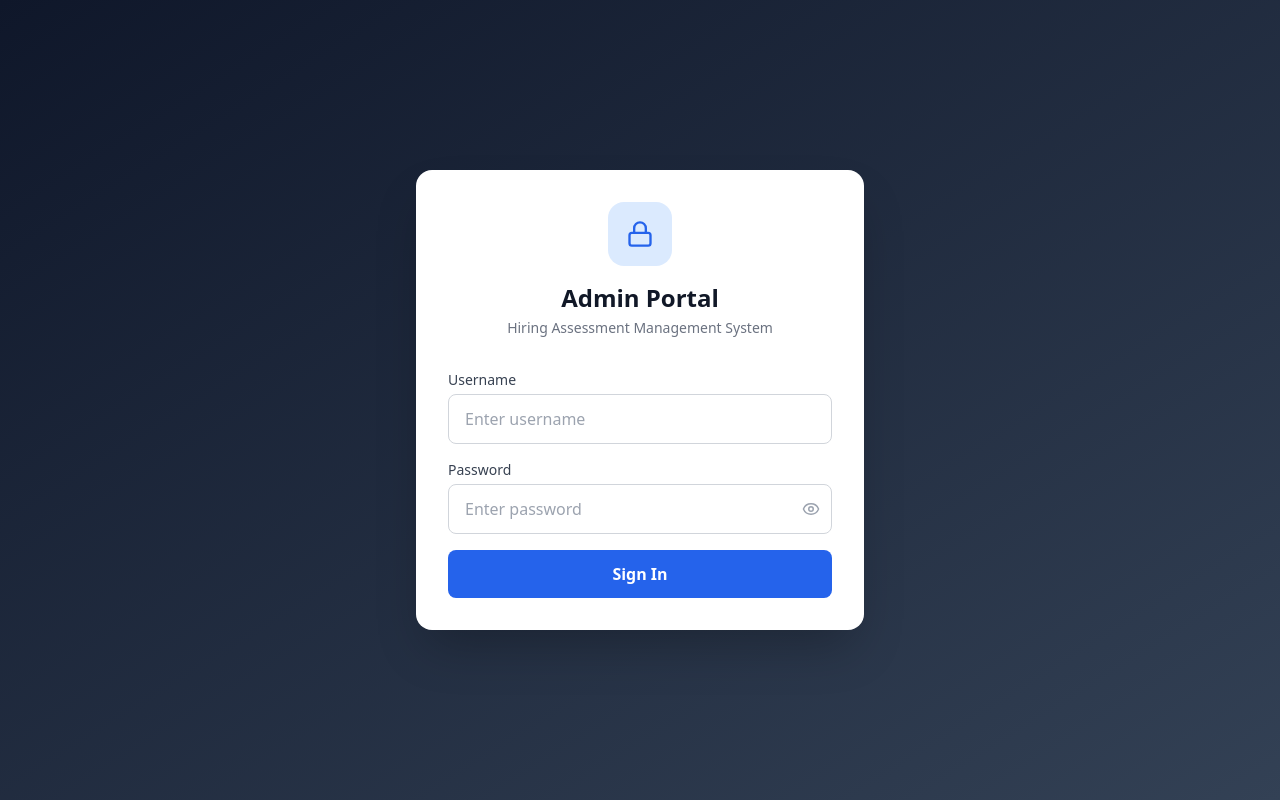
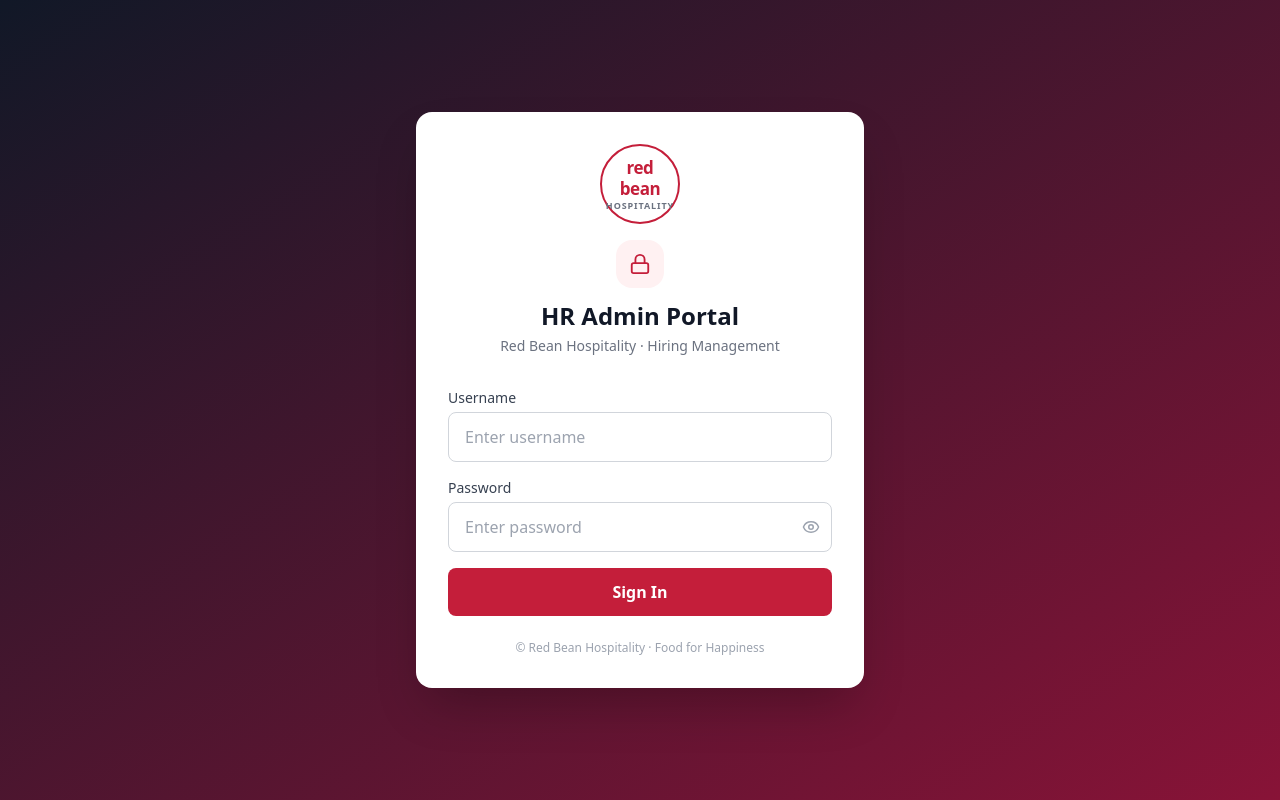
Before and after one commit to inforeadbean/HIRING-ASSESSMENT, a React (Vite) app in the folder client/: page /admin/login in a window 1280 px wide. Built offline with nearby package versions, Linux system fonts and the light colour scheme; no server answers.

Commit message:
Apply Red Bean Hospitality color theme across all pages

```diff
--- a/client/src/components/assessment/Timer.jsx
+++ b/client/src/components/assessment/Timer.jsx
@@ -25,7 +25,7 @@
     <div className={`flex items-center gap-2 px-4 py-2 rounded-lg font-mono font-bold text-lg ${
       isCritical ? "bg-red-100 text-red-700 animate-pulse" :
       isWarning ? "bg-amber-100 text-amber-700" :
-      "bg-blue-100 text-blue-700"
+      "bg-brand-50 text-brand-700"
     }`}>
       <Clock size={18} />
       {String(mins).padStart(2, "0")}:{String(secs).padStart(2, "0")}
--- /dev/null
+++ b/client/src/components/common/RedBeanLogo.jsx
@@ -0,0 +1,17 @@
+export default function RedBeanLogo({ size = "md" }) {
+  const sizes = {
+    sm: { wrap: "w-8 h-8", text: "text-[7px]", sub: "text-[4px]" },
+    md: { wrap: "w-12 h-12", text: "text-[10px]", sub: "text-[6px]" },
+    lg: { wrap: "w-20 h-20", text: "text-[17px]", sub: "text-[9px]" },
+  };
+  const s = sizes[size] || sizes.md;
+  return (
+    <div className={`${s.wrap} relative flex items-center justify-center rounded-full border-2 border-brand-700 bg-white shrink-0`}>
+      <div className="text-center leading-tight">
+        <div className={`font-black text-brand-700 ${s.text} tracking-tight`}>red</div>
+        <div className={`font-black text-brand-700 ${s.text} tracking-tight`}>bean</div>
+        <div className={`text-gray-500 font-semibold uppercase tracking-widest ${s.sub}`}>hospitality</div>
+      </div>
+    </div>
+  );
+}
--- a/client/src/index.css
+++ b/client/src/index.css
@@ -5,8 +5,8 @@
 body {
   margin: 0;
   font-family: system-ui, -apple-system, 'Segoe UI', Roboto, sans-serif;
-  background: #f8fafc;
-  color: #1e293b;
+  background: #FDF8F5;
+  color: #1C1C1C;
 }
 
 #root {
@@ -15,7 +15,7 @@
 
 @layer components {
   .btn-primary {
-    @apply bg-blue-600 text-white px-6 py-3 rounded-lg font-semibold hover:bg-blue-700 transition-colors disabled:opacity-50 disabled:cursor-not-allowed;
+    @apply bg-brand-700 text-white px-6 py-3 rounded-lg font-semibold hover:bg-brand-800 transition-colors disabled:opacity-50 disabled:cursor-not-allowed;
   }
   .btn-secondary {
     @apply bg-gray-100 text-gray-700 px-6 py-3 rounded-lg font-semibold hover:bg-gray-200 transition-colors;
@@ -24,6 +24,6 @@
     @apply bg-white rounded-2xl shadow-sm border border-gray-100 p-6;
   }
   .input-field {
-    @apply w-full px-4 py-3 border border-gray-300 rounded-lg focus:outline-none focus:ring-2 focus:ring-blue-500 focus:border-transparent transition;
+    @apply w-full px-4 py-3 border border-gray-300 rounded-lg focus:outline-none focus:ring-2 focus:ring-brand-600 focus:border-transparent transition;
   }
 }
--- a/client/src/pages/Complete.jsx
+++ b/client/src/pages/Complete.jsx
@@ -1,6 +1,7 @@
 import { useEffect } from "react";
 import { useNavigate } from "react-router-dom";
 import { CheckCircle2 } from "lucide-react";
+import RedBeanLogo from "../components/common/RedBeanLogo";
 
 export default function Complete() {
   const navigate = useNavigate();
@@ -13,16 +14,20 @@
   }, [navigate]);
 
   return (
-    <div className="min-h-screen bg-gradient-to-br from-blue-50 to-indigo-50 flex items-center justify-center py-10 px-4">
+    <div className="min-h-screen bg-gradient-to-br from-brand-50 via-white to-red-50 flex items-center justify-center py-10 px-4">
       <div className="max-w-lg w-full">
         <div className="card text-center">
-          <CheckCircle2 className="mx-auto text-green-500 mb-4" size={64} />
+          <div className="flex justify-center mb-4">
+            <RedBeanLogo size="md" />
+          </div>
+          <CheckCircle2 className="mx-auto text-green-500 mb-4 mt-2" size={56} />
           <h1 className="text-3xl font-bold text-gray-900 mb-3">Assessment Complete!</h1>
           <p className="text-gray-500 text-lg mb-6">Your responses have been submitted successfully.</p>
-          <div className="bg-blue-50 border border-blue-200 rounded-xl px-6 py-5">
-            <p className="text-blue-800 font-medium text-base">Thank you for completing the assessment!</p>
-            <p className="text-blue-600 text-sm mt-2">Our HR team will review your results and get back to you soon.</p>
+          <div className="bg-brand-50 border border-brand-200 rounded-xl px-6 py-5">
+            <p className="text-brand-800 font-medium text-base">Thank you for completing the assessment!</p>
+            <p className="text-brand-700 text-sm mt-2">Our HR team will review your results and get back to you soon.</p>
           </div>
+          <p className="text-xs text-gray-400 mt-6">© Red Bean Hospitality · Food for Happiness</p>
         </div>
       </div>
     </div>
--- a/client/src/pages/Home.jsx
+++ b/client/src/pages/Home.jsx
@@ -2,7 +2,8 @@
 import { useNavigate } from "react-router-dom";
 import { assessmentAPI } from "../services/api";
 import toast from "react-hot-toast";
-import { ClipboardList, Clock, Shield, Users } from "lucide-react";
+import { ClipboardList, Clock, Users } from "lucide-react";
+import RedBeanLogo from "../components/common/RedBeanLogo";
 
 export default function Home() {
   const navigate = useNavigate();
@@ -37,15 +38,16 @@
   };
 
   return (
-    <div className="min-h-screen bg-gradient-to-br from-blue-50 via-white to-indigo-50 py-10 px-4">
+    <div className="min-h-screen bg-gradient-to-br from-brand-50 via-white to-red-50 py-10 px-4">
       <div className="max-w-4xl mx-auto">
         {/* Header */}
         <div className="text-center mb-10">
-          <div className="inline-flex items-center gap-2 bg-blue-100 text-blue-700 px-4 py-2 rounded-full text-sm font-medium mb-4">
-            <Shield size={16} /> Secure Hiring Assessment
+          <div className="flex justify-center mb-5">
+            <RedBeanLogo size="lg" />
           </div>
-          <h1 className="text-4xl font-bold text-gray-900 mb-3">Hiring Assessment Portal</h1>
+          <h1 className="text-4xl font-bold text-gray-900 mb-2">Hiring Assessment Portal</h1>
           <p className="text-gray-500 text-lg">Complete the assessment to move forward in the selection process</p>
+          <div className="w-16 h-1 bg-brand-700 rounded-full mx-auto mt-4" />
         </div>
 
         {/* Info cards */}
@@ -56,7 +58,7 @@
             { icon: <Users size={20} />, label: "MCQ Format", sub: "Single Best Answer" }
           ].map((item, i) => (
             <div key={i} className="card text-center">
-              <div className="inline-flex items-center justify-center w-10 h-10 bg-blue-100 text-blue-600 rounded-xl mb-2">
+              <div className="inline-flex items-center justify-center w-10 h-10 bg-brand-50 text-brand-700 rounded-xl mb-2">
                 {item.icon}
               </div>
               <div className="font-semibold text-gray-900">{item.label}</div>
@@ -110,6 +112,9 @@
             </button>
           </form>
         </div>
+
+        {/* Footer */}
+        <p className="text-center text-xs text-gray-400 mt-8">© Red Bean Hospitality · Food for Happiness</p>
       </div>
     </div>
   );
--- a/client/src/pages/admin/AdminLogin.jsx
+++ b/client/src/pages/admin/AdminLogin.jsx
@@ -3,6 +3,7 @@
 import { useAuth } from "../../context/AuthContext";
 import toast from "react-hot-toast";
 import { Lock, Eye, EyeOff } from "lucide-react";
+import RedBeanLogo from "../../components/common/RedBeanLogo";
 
 export default function AdminLogin() {
   const navigate = useNavigate();
@@ -25,14 +26,17 @@
   };
 
   return (
-    <div className="min-h-screen bg-gradient-to-br from-slate-900 to-slate-700 flex items-center justify-center px-4">
+    <div className="min-h-screen bg-gradient-to-br from-gray-900 to-brand-900 flex items-center justify-center px-4">
       <div className="bg-white rounded-2xl shadow-2xl w-full max-w-md p-8">
         <div className="text-center mb-8">
-          <div className="inline-flex items-center justify-center w-16 h-16 bg-blue-100 rounded-2xl mb-4">
-            <Lock className="text-blue-600" size={28} />
+          <div className="flex justify-center mb-4">
+            <RedBeanLogo size="lg" />
           </div>
-          <h1 className="text-2xl font-bold text-gray-900">Admin Portal</h1>
-          <p className="text-gray-500 text-sm mt-1">Hiring Assessment Management System</p>
+          <div className="inline-flex items-center justify-center w-12 h-12 bg-brand-50 rounded-2xl mb-3">
+            <Lock className="text-brand-700" size={22} />
+          </div>
+          <h1 className="text-2xl font-bold text-gray-900">HR Admin Portal</h1>
+          <p className="text-gray-500 text-sm mt-1">Red Bean Hospitality · Hiring Management</p>
         </div>
         <form onSubmit={handleSubmit} className="space-y-4">
           <div>
@@ -67,6 +71,7 @@
             {loading ? "Signing in..." : "Sign In"}
           </button>
         </form>
+        <p className="text-center text-xs text-gray-400 mt-6">© Red Bean Hospitality · Food for Happiness</p>
       </div>
     </div>
   );
--- a/client/src/pages/admin/SubmissionView.jsx
+++ b/client/src/pages/admin/SubmissionView.jsx
@@ -26,7 +26,7 @@
       .finally(() => setLoading(false));
   }, [id, navigate]);
 
-  if (loading) return <div className="min-h-screen flex items-center justify-center"><div className="animate-spin rounded-full h-10 w-10 border-b-2 border-blue-600" /></div>;
+  if (loading) return <div className="min-h-screen flex items-center justify-center"><div className="animate-spin rounded-full h-10 w-10 border-b-2 border-brand-700" /></div>;
   if (!submission) return null;
 
   const { candidate, answers, score, totalQuestions, percentage, grade, sectionScores, timeTaken, submittedAt } = submission;
--- a/client/tailwind.config.js
+++ b/client/tailwind.config.js
@@ -4,7 +4,18 @@
   theme: {
     extend: {
       colors: {
-        brand: { 50: "#eff6ff", 500: "#3b82f6", 600: "#2563eb", 700: "#1d4ed8" }
+        brand: {
+          50:  "#fff1f2",
+          100: "#ffe0e3",
+          200: "#ffc7cc",
+          300: "#ffa0a9",
+          400: "#ff6b78",
+          500: "#f83b4d",
+          600: "#e5192e",
+          700: "#C41E3A",
+          800: "#9f1239",
+          900: "#881337",
+        }
       }
     }
   },
```
Also changed, not shown: client/src/pages/Assessment.jsx (+15 -13 lines), client/src/pages/admin/AdminDashboard.jsx (+9 -5 lines).
